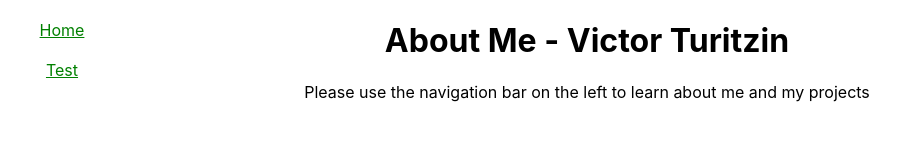
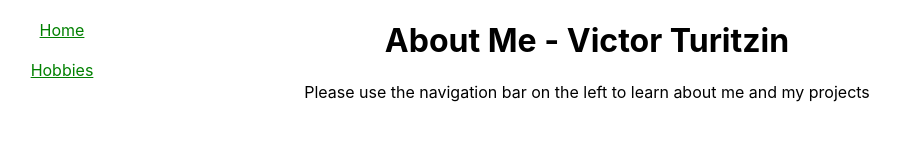
Before and after one commit to turitzinv/About-Me-VictorT, a React (Create React App) app in the folder client/: page / in a window 1280 px wide. Shown: the top 160 px of the page, without its empty margins (53-953 px from the left). Built offline with nearby package versions, Linux system fonts and the light colour scheme.

Commit message:
Created Hobbies component. Added its own route in NavBar and imported it into App.js.

```diff
--- a/client/src/App.js
+++ b/client/src/App.js
@@ -3,6 +3,7 @@ import { useState, useEffect } from "react";
 import { BrowserRouter, Switch, Route } from "react-router-dom";
 import Home from "./components/Home";
 import NavBar from "./components/NavBar";
+import Hobbies from "./components/Hobbies";
 
 function App() {
   // const [count, setCount] = useState(0);
@@ -18,8 +19,11 @@ function App() {
       <div className="App">
         <NavBar />
         <Switch>
-          <Route path="/">
+          <Route exact path="/">
             <Home />
+          </Route>
+          <Route>
+            <Hobbies path="/hobbies" />
           </Route>
         </Switch>
       </div>
--- /dev/null
+++ b/client/src/components/Hobbies.js
@@ -0,0 +1,11 @@
+import React from 'react'
+
+const Hobbies = () => {
+  return (
+    <div>
+      <h1>Hobbies</h1>
+    </div>
+  )
+}
+
+export default Hobbies
--- a/client/src/components/NavBar.js
+++ b/client/src/components/NavBar.js
@@ -8,8 +8,8 @@ const NavBar = () => {
       <NavLink className = "nav-link" to="/" >
         Home
       </NavLink>
-      <NavLink className = "nav-link" to="/test" >
-        Test
+      <NavLink className = "nav-link" to="/hobbies" >
+        Hobbies
       </NavLink>
     </div>
   )
```
